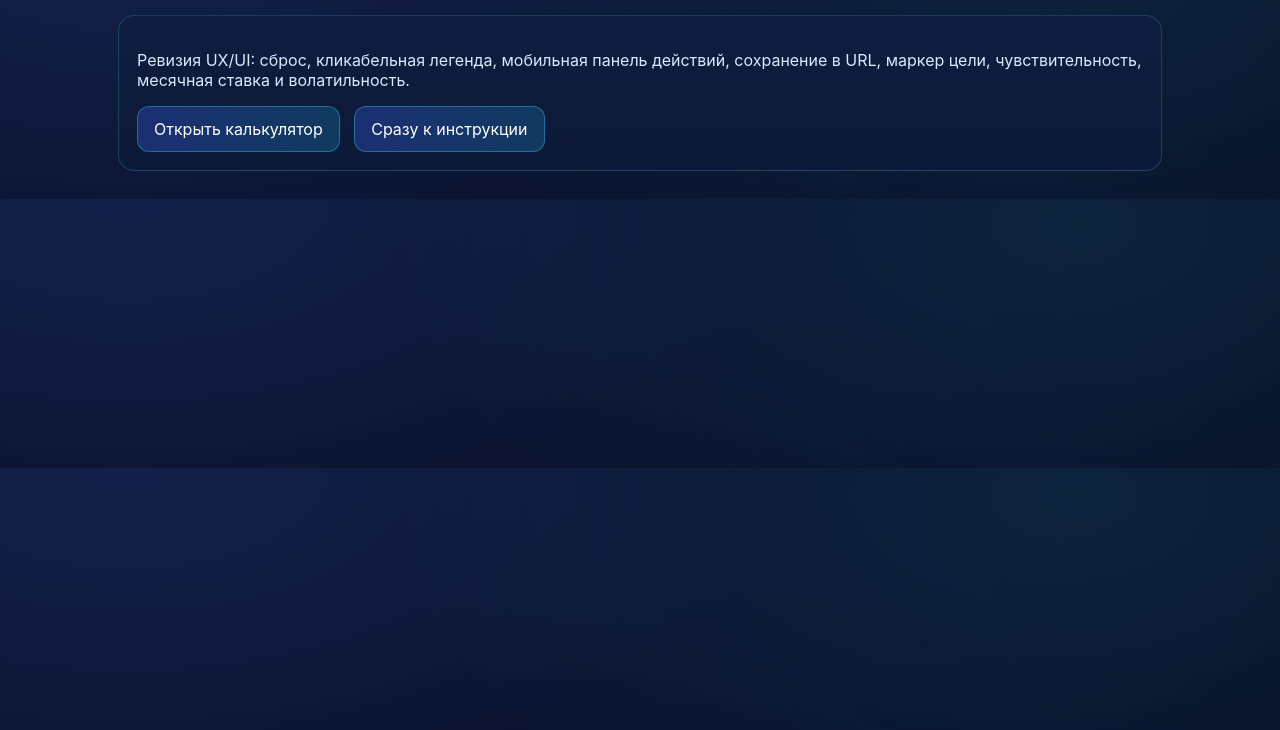
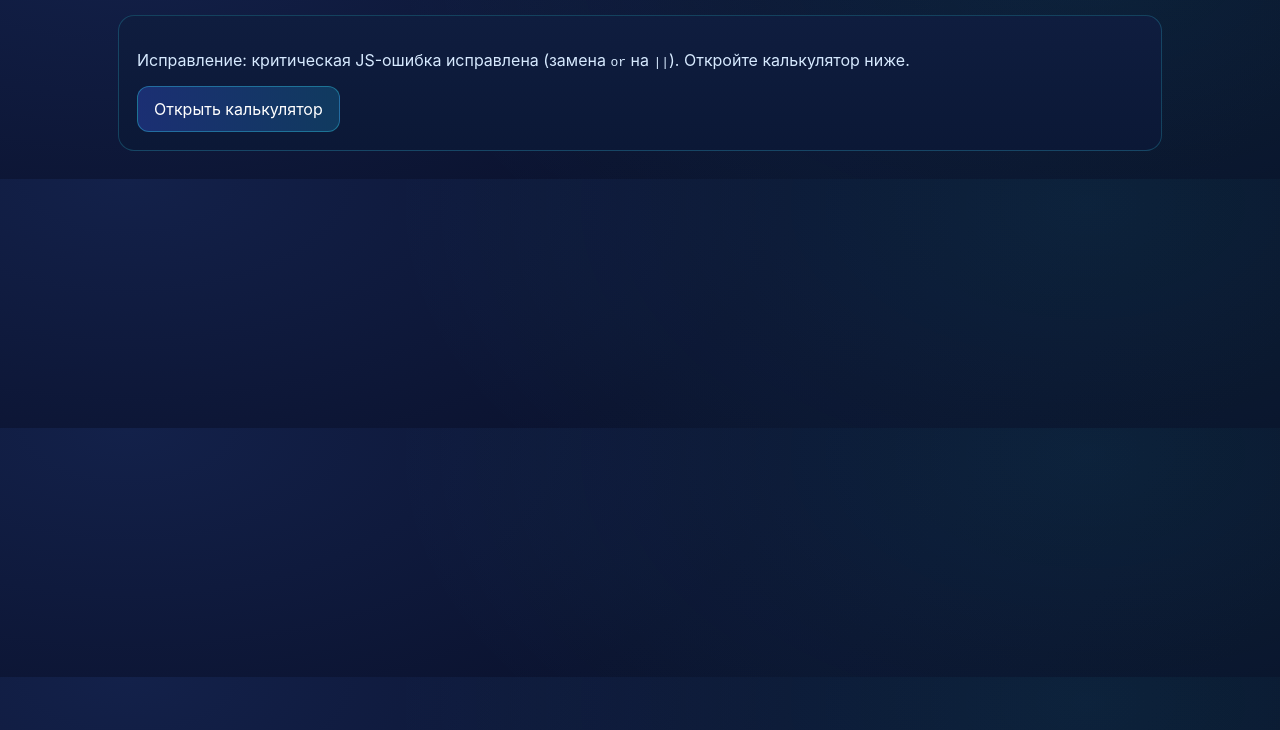
Before and after one commit to Gurudev1008/zeus-ai-calc, a plain HTML site: page index.html in a window 1280 px wide. Shown: the part 70-800 px from the top of the page. Drawn offline with Linux system fonts and the light colour scheme.

Commit message:
Add files via upload

```diff
--- a/index.html
+++ b/index.html
@@ -16,8 +16,7 @@ h1{color:var(--cyan);margin:0 0 8px}
 <body><div class="wrap">
   <h1>ZEUS AI — Калькулятор сложных процентов</h1>
   <div class="card">
-    <p>Ревизия UX/UI: сброс, кликабельная легенда, мобильная панель действий, сохранение в URL, маркер цели, чувствительность, месячная ставка и волатильность.</p>
+    <p>Исправление: критическая JS-ошибка исправлена (замена <code>or</code> на <code>||</code>). Откройте калькулятор ниже.</p>
     <a class="btn" href="calc/index.html">Открыть калькулятор</a>
-    <a class="btn" href="calc/index.html#help">Сразу к инструкции</a>
   </div>
 </div></body></html>
```
Also changed, not shown: calc/index.html (+1 -1 lines).
